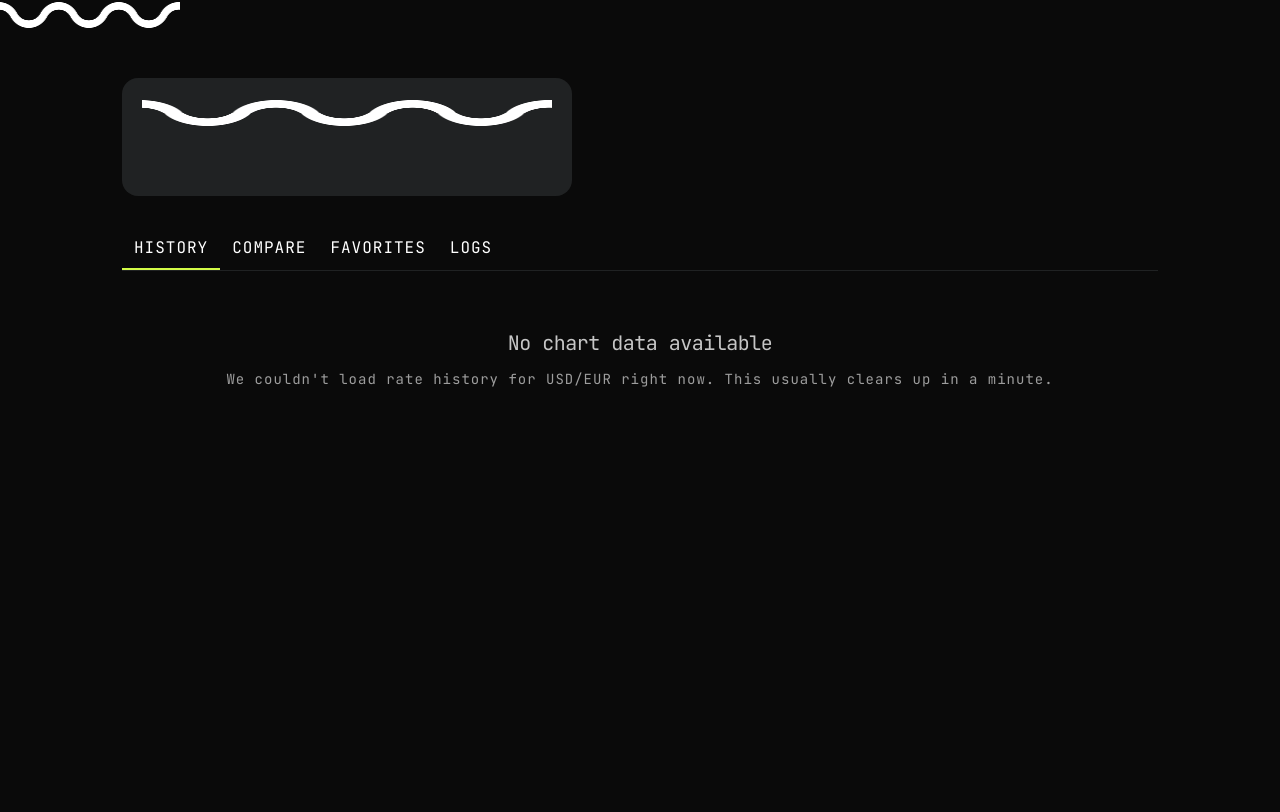
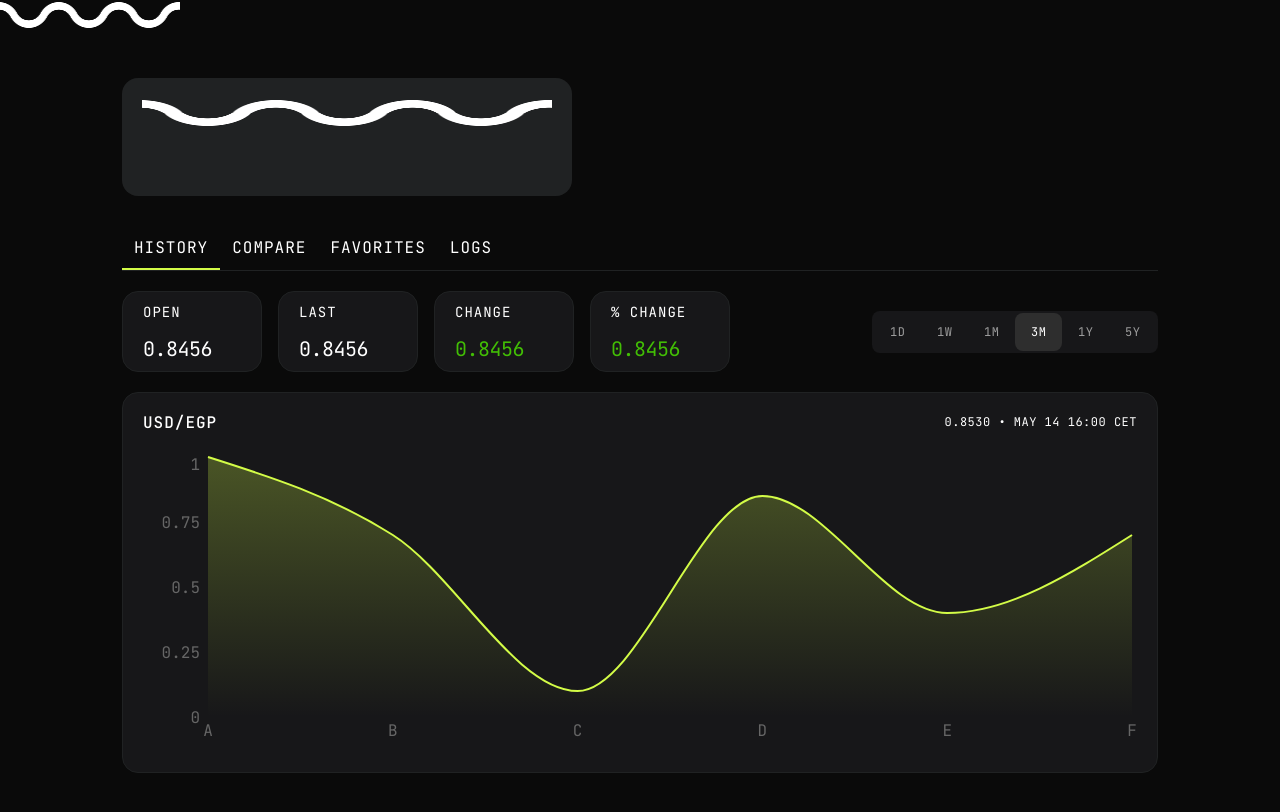
Before and after one commit to abdalrahman-2/Foreign-Currency-Exchange, a React (Vite) app: page / in a window 1280 px wide. Shown: the top 812 px of the page. Built offline with nearby package versions, Linux system fonts and the light colour scheme; no server answers.

Commit message:
Creating the History page

```diff
--- a/package.json
+++ b/package.json
@@ -19,6 +19,7 @@
     "react": "^19.2.7",
     "react-dom": "^19.2.7",
     "react-router-dom": "^7.18.1",
+    "recharts": "^3.10.1",
     "styled-components": "^6.4.3",
     "tailwindcss": "^4.3.2"
   },
--- /dev/null
+++ b/src/components/RateHistoryChart.tsx
@@ -0,0 +1,33 @@
+import { ResponsiveContainer, AreaChart, Area, XAxis, YAxis } from 'recharts';
+
+export function RateHistoryChart() {
+  const data = [
+    { name: 'A', rate: 1 },
+    { name: 'B', rate: 0.7 },
+    { name: 'C', rate: 0.1 },
+    { name: 'D', rate: 0.85 },
+    { name: 'E', rate: 0.4 },
+    { name: 'F', rate: 0.7 },
+  ];
+  return (
+    <ResponsiveContainer width="100%" height={300}>
+      <AreaChart data={data}>
+        <defs>
+          <linearGradient id="rateGradient" x1="0" y1="0" x2="0" y2="1">
+            <stop offset="0%" stopColor="#D3FC47" stopOpacity={0.45} />
+            <stop offset="100%" stopColor="#D3FC47" stopOpacity={0} />
+          </linearGradient>
+        </defs>
+        <XAxis dataKey="name" axisLine={false} tickLine={false} />
+        <YAxis axisLine={false} tickLine={false} />
+        <Area
+          type="monotone"
+          dataKey="rate"
+          stroke="#D3FC47"
+          strokeWidth={2}
+          fill="url(#rateGradient)"
+        />
+      </AreaChart>
+    </ResponsiveContainer>
+  );
+}
--- a/src/hooks/useRates.ts
+++ b/src/hooks/useRates.ts
@@ -3,7 +3,7 @@ import getLiveMarkets from '../api/apiRates';
 
 export default function useRates(base: string) {
   const { isPending, data, error } = useQuery({
-    queryKey: ['ticker', base],
+    queryKey: ['rates', base],
     queryFn: () => getLiveMarkets(base),
   });
 
--- a/src/pages/History.tsx
+++ b/src/pages/History.tsx
@@ -1,13 +1,146 @@
-import { Empty } from '../components';
+import styled from 'styled-components';
+import { RateHistoryChart } from '../components/RateHistoryChart';
+import { useSearchParams } from 'react-router-dom';
+// import { Empty } from '../components';
 
+const StyledHistoryContainer = styled.div`
+  display: flex;
+  flex-direction: column;
+  gap: var(--spacing-250);
+`;
+
+const StyledStatsSection = styled.div`
+  display: flex;
+  justify-content: space-between;
+  align-items: center;
+`;
+
+const StyledStatsCardContainer = styled.div`
+  display: flex;
+  gap: var(--spacing-200);
+  flex-grow: 1;
+`;
+
+const StyledStatCard = styled.div`
+  width: calc(140 / 16 * 1rem);
+  height: calc(81 / 16 * 1rem);
+
+  display: flex;
+  flex-direction: column;
+  gap: var(--spacing-200);
+
+  padding: var(--spacing-150) var(--spacing-250);
+
+  border-radius: var(--radius-16);
+  background-color: var(--neutral-700);
+  border: 1px solid var(--neutral-600);
+`;
+
+const StyledButtonTimeContainer = styled.div`
+  display: flex;
+  padding: var(--spacing-025);
+
+  background-color: var(--neutral-700);
+  border-radius: var(--radius-8);
+`;
+
+const StyledButtonTime = styled.button<{ $active: boolean }>`
+  width: calc(47 / 16 * 1rem);
+  height: calc(38 / 16 * 1rem);
+
+  padding: var(--spacing-150) var(--spacing-200);
+
+  border-radius: ${({ $active }) => ($active ? 'var(--radius-8)' : '')};
+
+  background-color: ${({ $active }) =>
+    $active ? 'var(--neutral-500)' : 'transparent'};
+
+  color: ${({ $active }) =>
+    $active ? 'var(--neutral-50)' : 'var(--neutral-200)'};
+
+  font-family: 'JetBrains Mono', monospace;
+  font-size: 0.75rem; /* 12px */
+  font-weight: 400;
+  line-height: 1.2;
+  letter-spacing: 0.5px;
+
+  cursor: pointer;
+
+  &:hover {
+    background-color: var(--neutral-500);
+    color: var(--neutral-50);
+  }
+`;
+
+const StyledChartContainer = styled.div`
+  display: flex;
+  flex-direction: column;
+  gap: var(--spacing-250);
+
+  padding: var(--spacing-250);
+  border-radius: var(--radius-16);
+  background-color: var(--neutral-700);
+  border: 1px solid var(--neutral-600);
+`;
 export default function History() {
+  const [searchParams] = useSearchParams();
+  const base = searchParams.get('base') || 'USD';
+  const quote = searchParams.get('quote') || 'EGP';
   return (
-    <div>
-      <Empty
-        heading="No chart data available"
-        description="We couldn't load rate history for USD/EUR right now. This usually clears
-        up in a minute."
-      />
-    </div>
+    // <div>
+    //   <Empty
+    //     heading="No chart data available"
+    //     description="We couldn't load rate history for USD/EUR right now. This usually clears
+    //     up in a minute."
+    //   />
+    // </div>
+
+    <StyledHistoryContainer>
+      <StyledStatsSection>
+        <StyledStatsCardContainer>
+          <StyledStatCard>
+            <h4 className="text-preset-4 text-[var(--neutral-50)] uppercase">
+              open
+            </h4>
+            <p className="text-preset-2 text-[var(--neutral-50)]">0.8456</p>
+          </StyledStatCard>
+          <StyledStatCard>
+            <h4 className="text-preset-4 text-[var(--neutral-50)] uppercase">
+              last
+            </h4>
+            <p className="text-preset-2 text-[var(--neutral-50)]">0.8456</p>
+          </StyledStatCard>
+          <StyledStatCard>
+            <h4 className="text-preset-4 text-[var(--neutral-50)] uppercase">
+              change
+            </h4>
+            <p className="text-preset-2 text-[var(--green-500)]">0.8456</p>
+          </StyledStatCard>
+          <StyledStatCard>
+            <h4 className="text-preset-4 text-[var(--neutral-50)] uppercase">
+              % change
+            </h4>
+            <p className="text-preset-2 text-[var(--green-500)]">0.8456</p>
+          </StyledStatCard>
+        </StyledStatsCardContainer>
+        <StyledButtonTimeContainer>
+          <StyledButtonTime $active={false}>1D</StyledButtonTime>
+          <StyledButtonTime $active={false}>1W</StyledButtonTime>
+          <StyledButtonTime $active={false}>1M</StyledButtonTime>
+          <StyledButtonTime $active={true}>3M</StyledButtonTime>
+          <StyledButtonTime $active={false}>1Y</StyledButtonTime>
+          <StyledButtonTime $active={false}>5Y</StyledButtonTime>
+        </StyledButtonTimeContainer>
+      </StyledStatsSection>
+      <StyledChartContainer>
+        <div className="flex justify-between items-center text-[var(--neutral-50)]">
+          <h5 className="text-preset-3-medium ">
+            {base}/{quote}
+          </h5>
+          <p className="text-preset-5">0.8530 • MAY 14 16:00 CET</p>
+        </div>
+        <RateHistoryChart />
+      </StyledChartContainer>
+    </StyledHistoryContainer>
   );
 }
```
Also changed, not shown: 1 other file (tests, documents, lock files or other folders).
